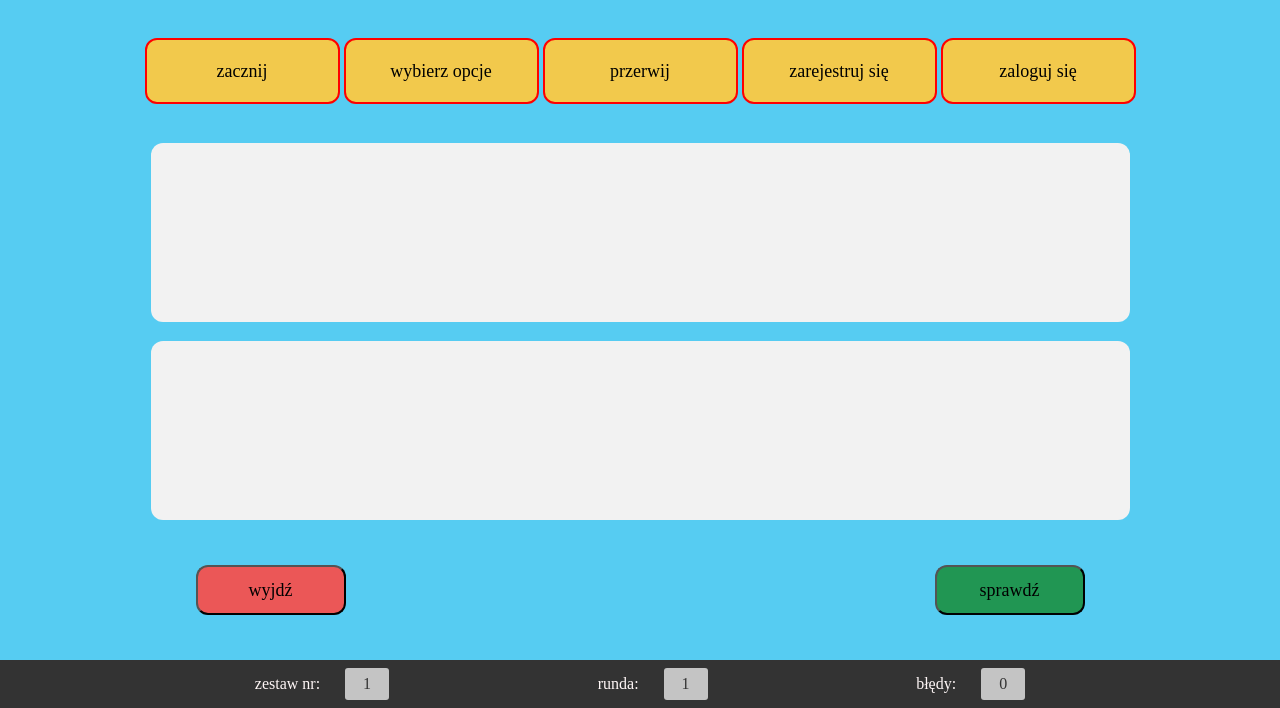
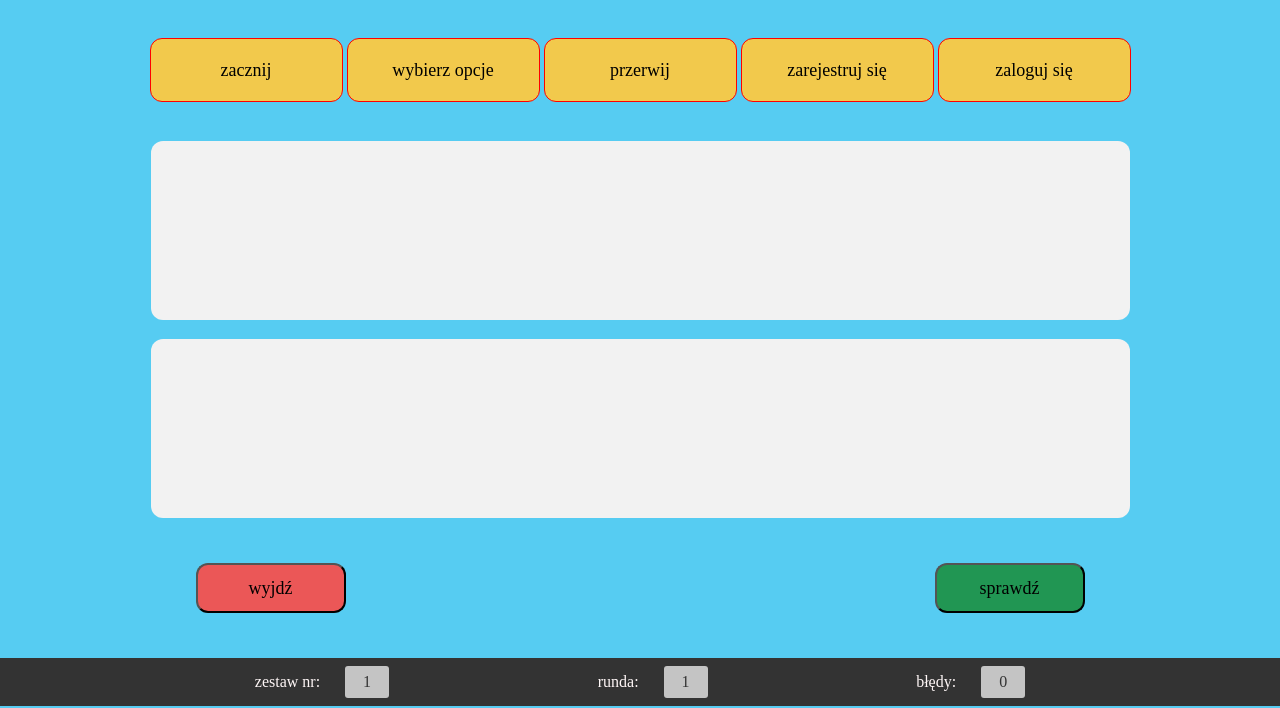
Before and after one commit to doneilprakapawecz/practice, a website built with webpack: page src/pages/practice.html in a window 1280 px wide. Shown: the part 102-810 px from the top of the page. Built offline with nearby package versions, Linux system fonts and the light colour scheme.

Commit message:
border from 2px to 1px

```diff
--- a/src/scss/main.scss
+++ b/src/scss/main.scss
@@ -37,7 +37,7 @@ body {
   background-color: #f2c94c;
   line-height: 62px;
   text-align: center;
-  border: 2px solid red;
+  border: 1px solid red;
   margin: 2px;
   border-radius: 12px;
 }
```
